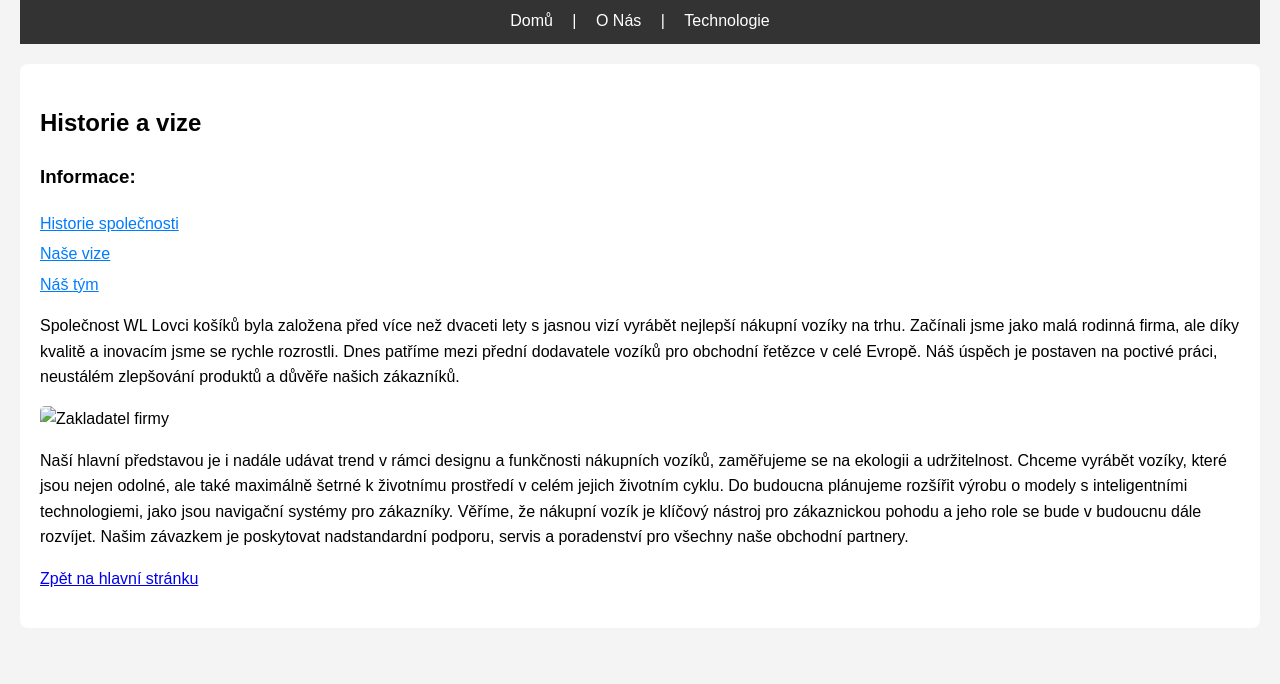
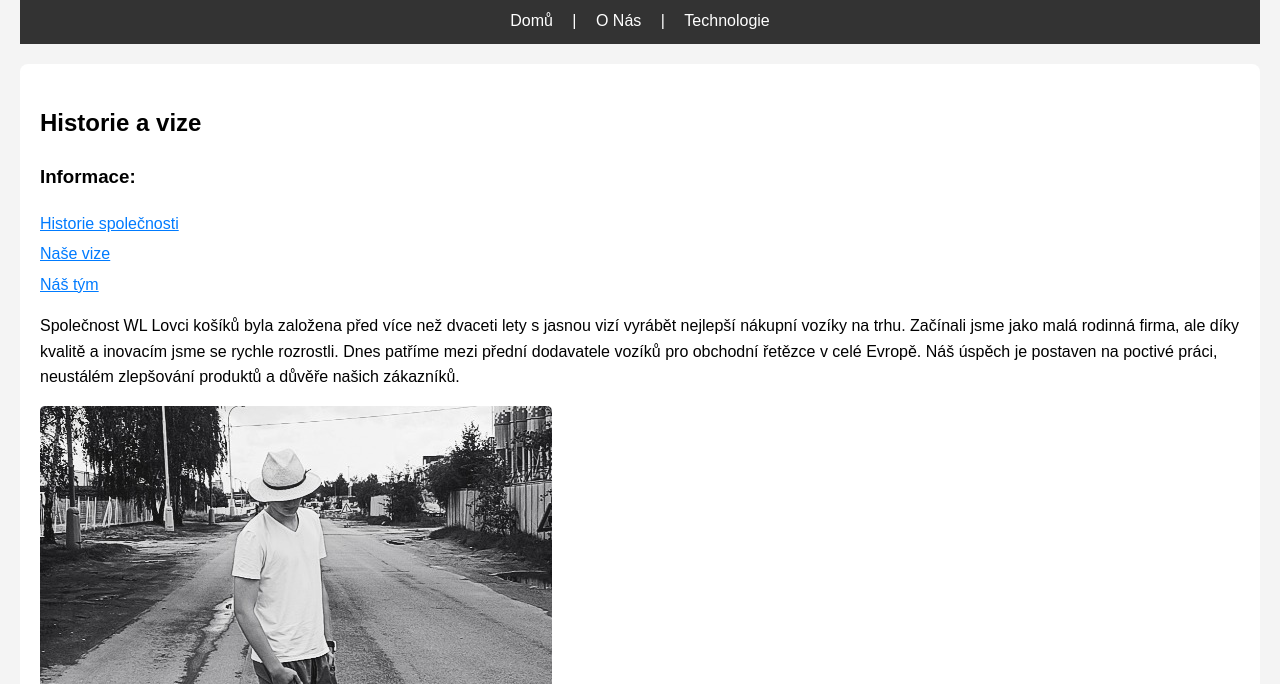
Before and after one commit to LadislavHarbacek/wllovcikosiku1, a plain HTML site: page onas.html in a window 1280 px wide. Shown: the part 116-800 px from the top of the page. Drawn offline with Linux system fonts and the light colour scheme.

Commit message:
Update onas.html

```diff
--- a/onas.html
+++ b/onas.html
@@ -40,7 +40,7 @@
             Náš úspěch je postaven na poctivé práci, neustálém zlepšování produktů a důvěře našich zákazníků.
         </p>
 
-        <img src="" alt="Zakladatel firmy">
+        <img src="ladik.jpg" alt="Zakladatel firmy">
 
         <p id="vize">
             Naší hlavní představou je i nadále udávat trend v rámci designu a funkčnosti nákupních vozíků, zaměřujeme se na ekologii a udržitelnost.
```
